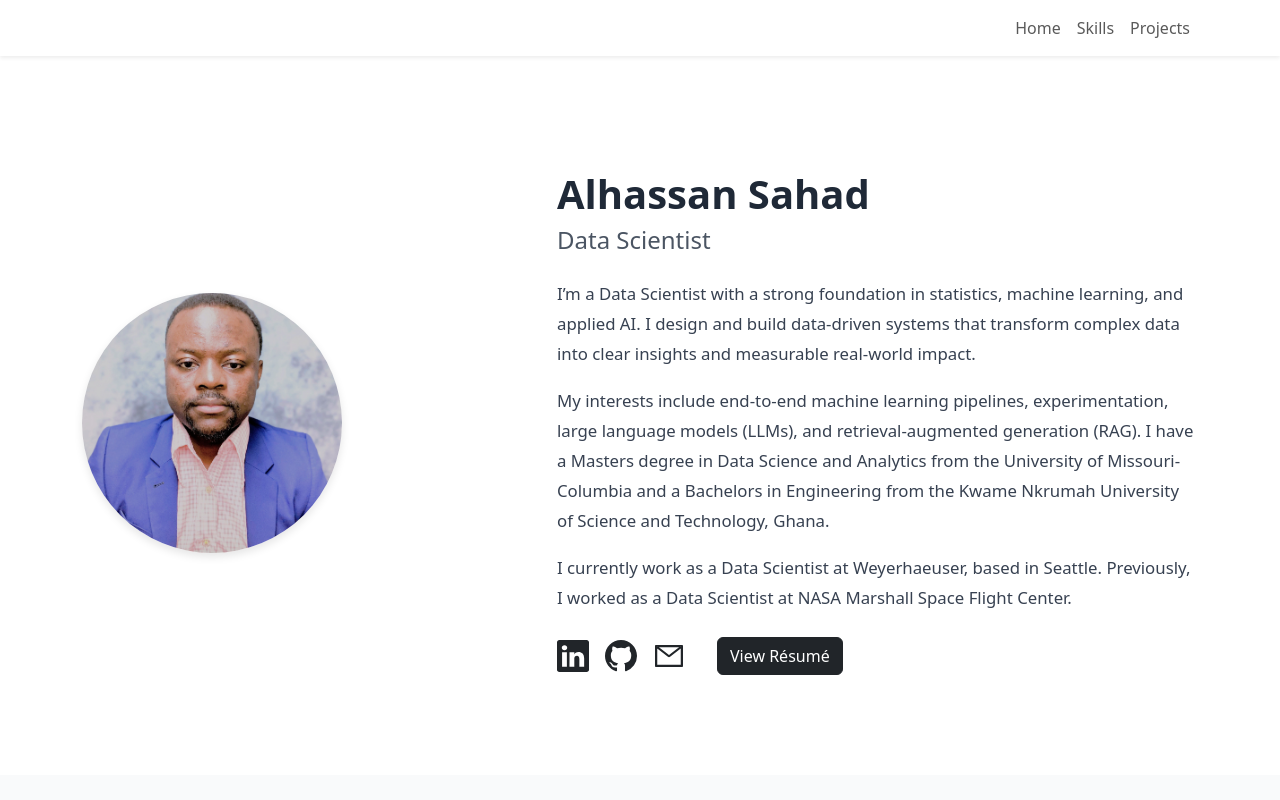
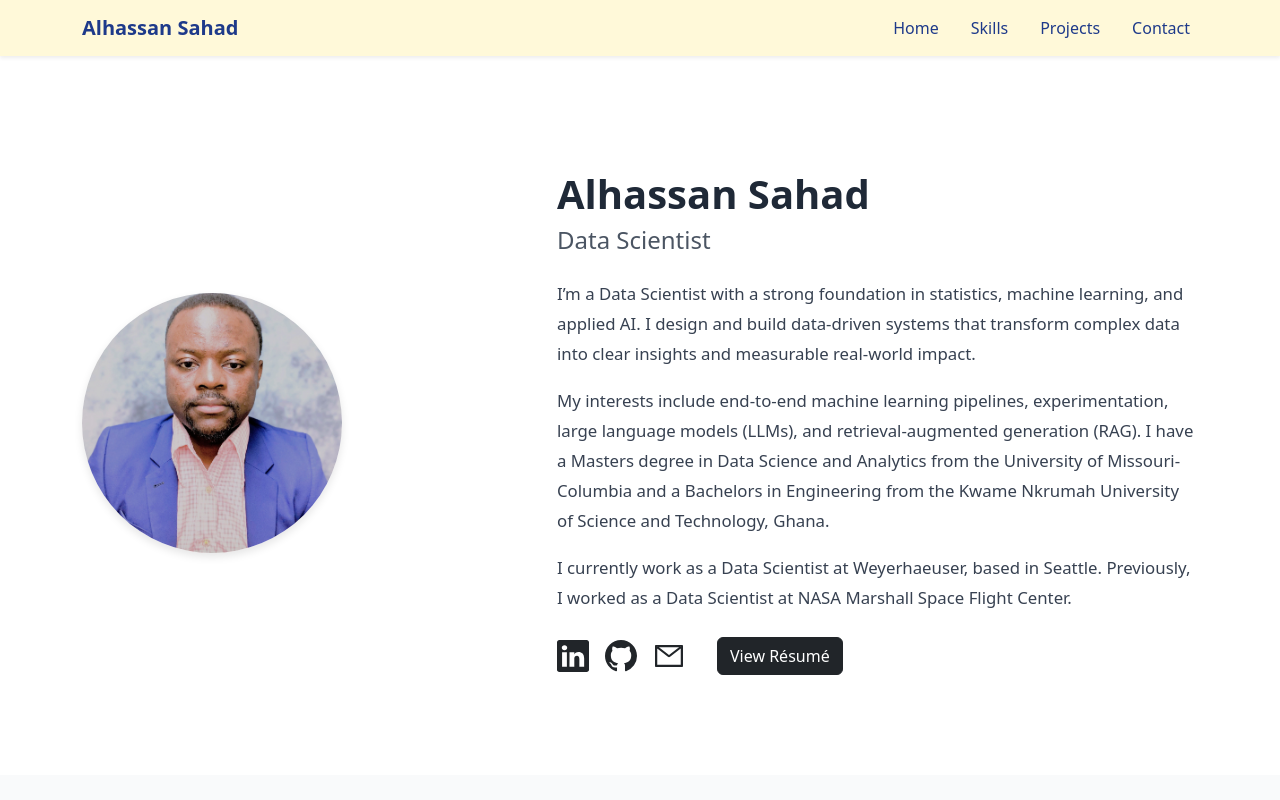
Before and after one commit to asahad/personal-portfolio-website, a React (Vite) app: page / in a window 1280 px wide. Shown: the top 800 px of the page. Built offline with nearby package versions, Linux system fonts and the light colour scheme.

Commit message:
refactored

```diff
--- a/src/App.css
+++ b/src/App.css
@@ -132,12 +132,13 @@ body {
   }
 }
 
+
 .custom-navbar {
-  background-color: #fff9d9; /* Pale yellow */
+  background-color: #fff9d9 !important;
 }
 
 .navbar-brand-text {
-  color: #1e3a8a; /* Deep blue */
+  color: #1e3a8a !important;
   font-weight: 700;
   font-size: 1.25rem;
 }
@@ -150,6 +151,6 @@ body {
 }
 
 .nav-link-custom:hover {
-  color: #0f2f6b !important; /* Slightly darker blue on hover */
+  color: #0f2f6b !important;
   text-decoration: underline;
 }
--- a/src/components/Navbar.jsx
+++ b/src/components/Navbar.jsx
@@ -1,15 +1,20 @@
+
 import { Navbar, Nav, Container } from "react-bootstrap";
 
 const MyNavbar = () => {
   return (
-    <Navbar bg="white" expand="lg" fixed="top" className="shadow-sm">
+    <Navbar expand="lg" fixed="top" className="custom-navbar shadow-sm">
       <Container>
-        <Navbar.Toggle />
-        <Navbar.Collapse>
+        <Navbar.Brand href="#top" className="navbar-brand-text">
+          Alhassan Sahad
+        </Navbar.Brand>
+        <Navbar.Toggle aria-controls="main-navbar" />
+        <Navbar.Collapse id="main-navbar">
           <Nav className="ms-auto">
-            <Nav.Link href="#top">Home</Nav.Link>
-            <Nav.Link href="#skills">Skills</Nav.Link>
-            <Nav.Link href="#projects">Projects</Nav.Link>
+            <Nav.Link href="#top" className="nav-link-custom">Home</Nav.Link>
+            <Nav.Link href="#skills" className="nav-link-custom">Skills</Nav.Link>
+            <Nav.Link href="#projects" className="nav-link-custom">Projects</Nav.Link>
+            <Nav.Link href="#contact" className="nav-link-custom">Contact</Nav.Link>
           </Nav>
         </Navbar.Collapse>
       </Container>
```
